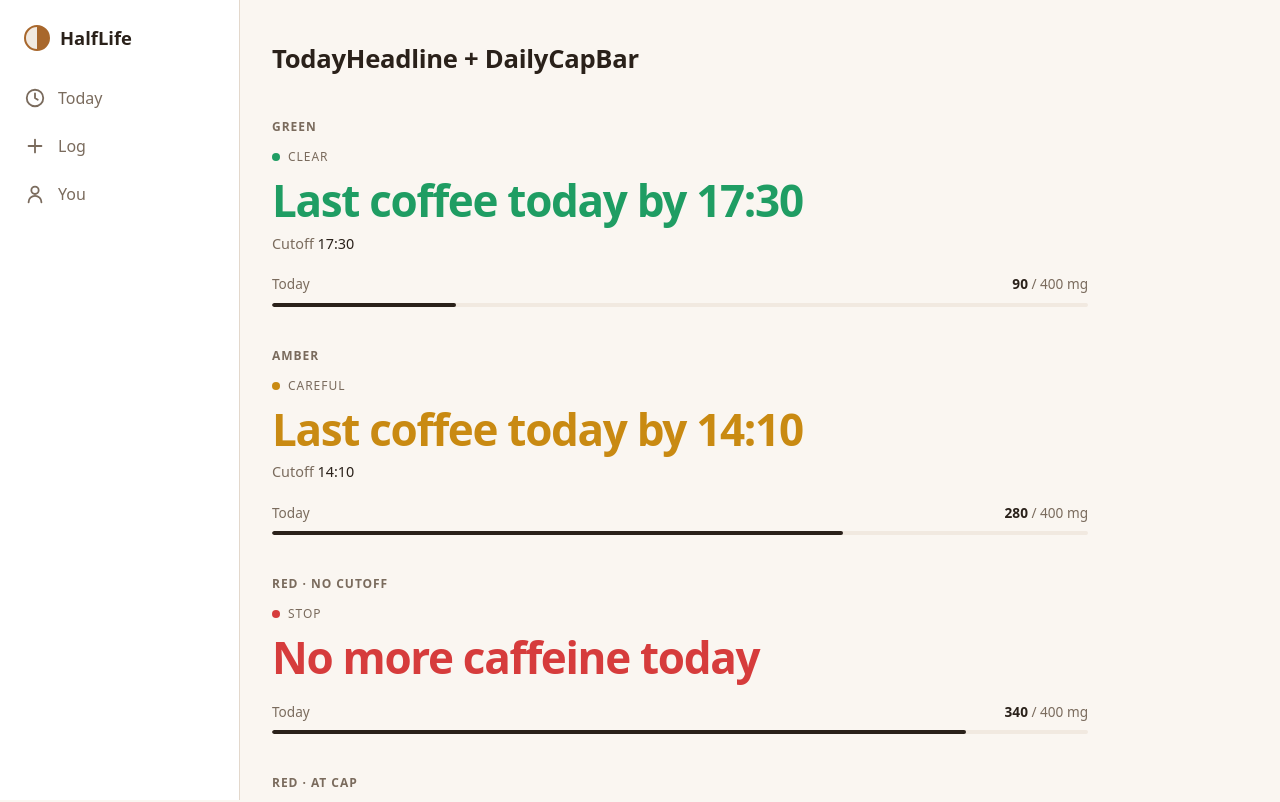
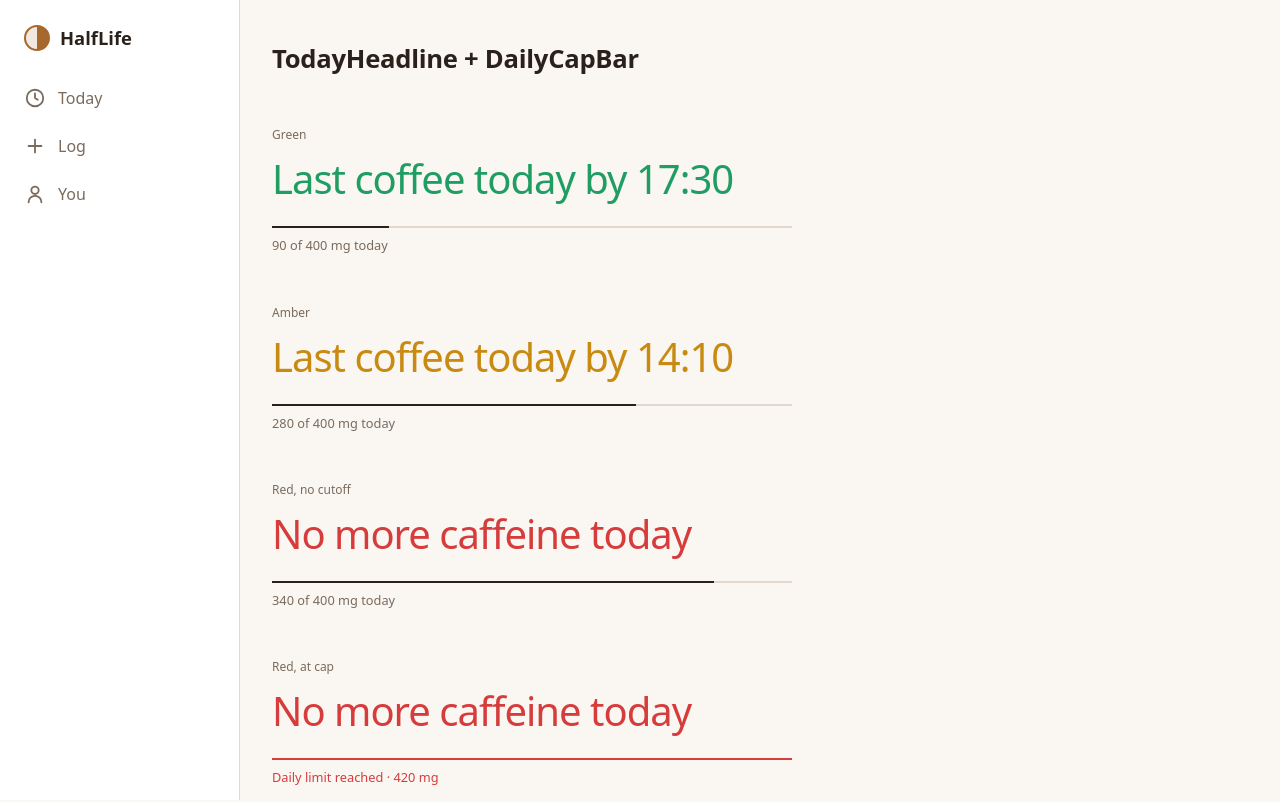
Before and after one commit to n-ershova/decaffeinate, a Next.js app in the folder frontend/: page /dev/TodayHeadline in a window 1280 px wide. Shown: the top 802 px of the page. Built offline with nearby package versions, Linux system fonts and the light colour scheme.

Commit message:
F4: strip TodayHeadline and DailyCapBar down to essentials
Co-Authored-By: Claude Opus 5.5 <noreply@anthropic.com>

```diff
--- a/frontend/app/dev/TodayHeadline/page.tsx
+++ b/frontend/app/dev/TodayHeadline/page.tsx
@@ -1,24 +1,25 @@
 import DailyCapBar from "@/components/DailyCapBar";
 import TodayHeadline from "@/components/TodayHeadline";
+import type { Led } from "@/lib/types";
 
-const label = { color: "var(--muted)", fontSize: "0.75rem", textTransform: "uppercase" as const, letterSpacing: "0.08em", margin: "40px 0 12px" };
+const CASES: { name: string; headline: string; cutoff: string | null; led: Led; total: number }[] = [
+  { name: "Green", headline: "Last coffee today by 17:30", cutoff: "17:30", led: "green", total: 90 },
+  { name: "Amber", headline: "Last coffee today by 14:10", cutoff: "14:10", led: "amber", total: 280 },
+  { name: "Red, no cutoff", headline: "No more caffeine today", cutoff: null, led: "red", total: 340 },
+  { name: "Red, at cap", headline: "No more caffeine today", cutoff: null, led: "red", total: 420 },
+];
 
 export default function Preview() {
   return (
     <>
       <h1>TodayHeadline + DailyCapBar</h1>
-      <h3 style={label}>Green</h3>
-      <TodayHeadline headline="Last coffee today by 17:30" cutoff="17:30" led="green" />
-      <div style={{ marginTop: 20 }}><DailyCapBar totalMg={90} capMg={400} /></div>
-      <h3 style={label}>Amber</h3>
-      <TodayHeadline headline="Last coffee today by 14:10" cutoff="14:10" led="amber" />
-      <div style={{ marginTop: 20 }}><DailyCapBar totalMg={280} capMg={400} /></div>
-      <h3 style={label}>Red · no cutoff</h3>
-      <TodayHeadline headline="No more caffeine today" cutoff={null} led="red" />
-      <div style={{ marginTop: 20 }}><DailyCapBar totalMg={340} capMg={400} /></div>
-      <h3 style={label}>Red · at cap</h3>
-      <TodayHeadline headline="No more caffeine today" cutoff={null} led="red" />
-      <div style={{ marginTop: 20 }}><DailyCapBar totalMg={420} capMg={400} /></div>
+      {CASES.map((c) => (
+        <section key={c.name} style={{ marginTop: 48, maxWidth: 520 }}>
+          <p style={{ margin: "0 0 12px", fontSize: "0.75rem", color: "var(--muted)" }}>{c.name}</p>
+          <TodayHeadline headline={c.headline} cutoff={c.cutoff} led={c.led} />
+          <div style={{ marginTop: 24 }}><DailyCapBar totalMg={c.total} capMg={400} /></div>
+        </section>
+      ))}
     </>
   );
 }
--- a/frontend/components/DailyCapBar.tsx
+++ b/frontend/components/DailyCapBar.tsx
@@ -4,25 +4,19 @@ interface Props {
 }
 
 export default function DailyCapBar({ totalMg, capMg }: Props) {
-  const pct = Math.min(100, (totalMg / capMg) * 100);
   const atCap = totalMg >= capMg;
-  const color = atCap ? "var(--red)" : "var(--text)";
+  const color = atCap ? "var(--red)" : "var(--muted)";
   return (
     <div>
-      <div style={{ display: "flex", justifyContent: "space-between", alignItems: "baseline", fontSize: "0.85rem", color: "var(--muted)", marginBottom: 8 }}>
-        <span>Today</span>
-        <span style={{ fontVariantNumeric: "tabular-nums" }}>
-          <span style={{ color: atCap ? "var(--red)" : "var(--text)", fontWeight: 600 }}>{Math.round(totalMg)}</span> / {capMg} mg
-        </span>
+      <div
+        role="progressbar" aria-label="Daily caffeine" aria-valuemin={0} aria-valuemax={capMg} aria-valuenow={Math.min(totalMg, capMg)}
+        style={{ height: 2, background: "var(--border)" }}
+      >
+        <div style={{ width: `${Math.min(100, (totalMg / capMg) * 100)}%`, height: "100%", background: atCap ? "var(--red)" : "var(--text)", transition: "width 0.3s ease" }} />
       </div>
-      <div
-        role="progressbar" aria-valuemin={0} aria-valuemax={capMg} aria-valuenow={Math.min(totalMg, capMg)}
-        aria-label="Daily caffeine"
-        style={{ height: 4, borderRadius: 2, background: "var(--surface-2)", overflow: "hidden" }}
-      >
-        <div style={{ width: `${pct}%`, height: "100%", background: color, borderRadius: 2, transition: "width 0.3s ease" }} />
-      </div>
-      {atCap && <p style={{ margin: "8px 0 0", fontSize: "0.8rem", color: "var(--red)" }}>Daily limit reached</p>}
+      <p style={{ margin: "8px 0 0", fontSize: "0.8rem", color, fontVariantNumeric: "tabular-nums" }}>
+        {atCap ? `Daily limit reached · ${Math.round(totalMg)} mg` : `${Math.round(totalMg)} of ${capMg} mg today`}
+      </p>
     </div>
   );
 }
--- a/frontend/components/TodayHeadline.tsx
+++ b/frontend/components/TodayHeadline.tsx
@@ -2,32 +2,19 @@ import type { Led } from "@/lib/types";
 
 interface Props {
   headline: string;
-  cutoff: string | null; // "HH:MM"
+  cutoff: string | null; // "HH:MM"; already part of the headline text
   led: Led;
 }
 
-const STATUS: Record<Led, string> = {
-  green: "Clear",
-  amber: "Careful",
-  red: "Stop",
-};
-
-export default function TodayHeadline({ headline, cutoff, led }: Props) {
-  const color = `var(--${led})`;
+export default function TodayHeadline({ headline, led }: Props) {
   return (
-    <header>
-      <div style={{ display: "flex", alignItems: "center", gap: 8, fontSize: "0.75rem", letterSpacing: "0.08em", textTransform: "uppercase", color: "var(--muted)" }}>
-        <span aria-hidden style={{ width: 8, height: 8, borderRadius: "50%", background: color }} />
-        {STATUS[led]}
-      </div>
-      <h2 style={{ margin: "10px 0 0", fontSize: "clamp(1.9rem, 6vw, 2.75rem)", lineHeight: 1.1, fontWeight: 600, letterSpacing: "-0.03em", color }}>
-        {headline}
-      </h2>
-      {cutoff && (
-        <p style={{ margin: "8px 0 0", color: "var(--muted)", fontSize: "0.9rem" }}>
-          Cutoff <span style={{ color: "var(--text)", fontVariantNumeric: "tabular-nums" }}>{cutoff}</span>
-        </p>
-      )}
-    </header>
+    <h2
+      style={{
+        margin: 0, fontSize: "clamp(1.75rem, 5vw, 2.5rem)", lineHeight: 1.15,
+        fontWeight: 500, letterSpacing: "-0.025em", color: `var(--${led})`,
+      }}
+    >
+      {headline}
+    </h2>
   );
 }
```
